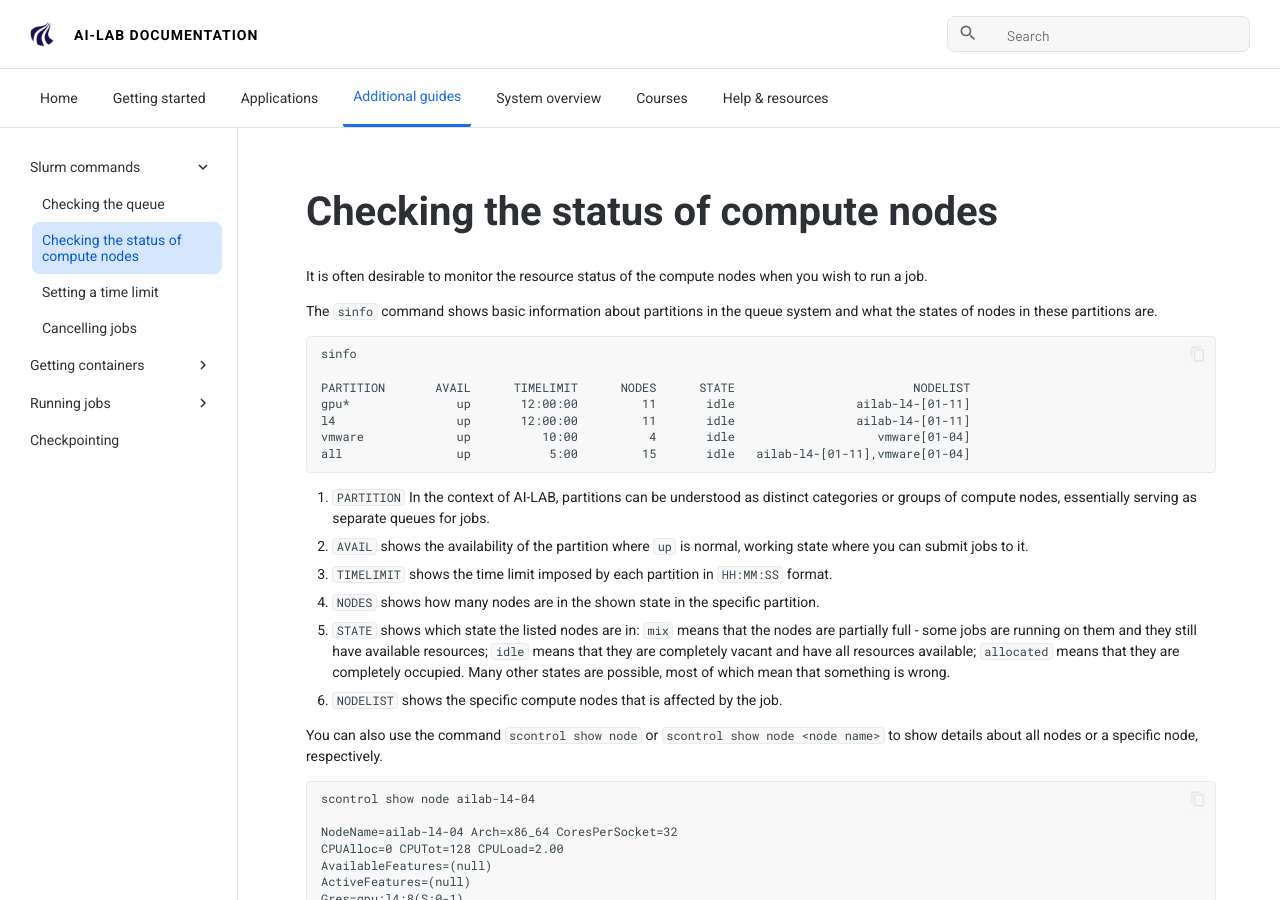
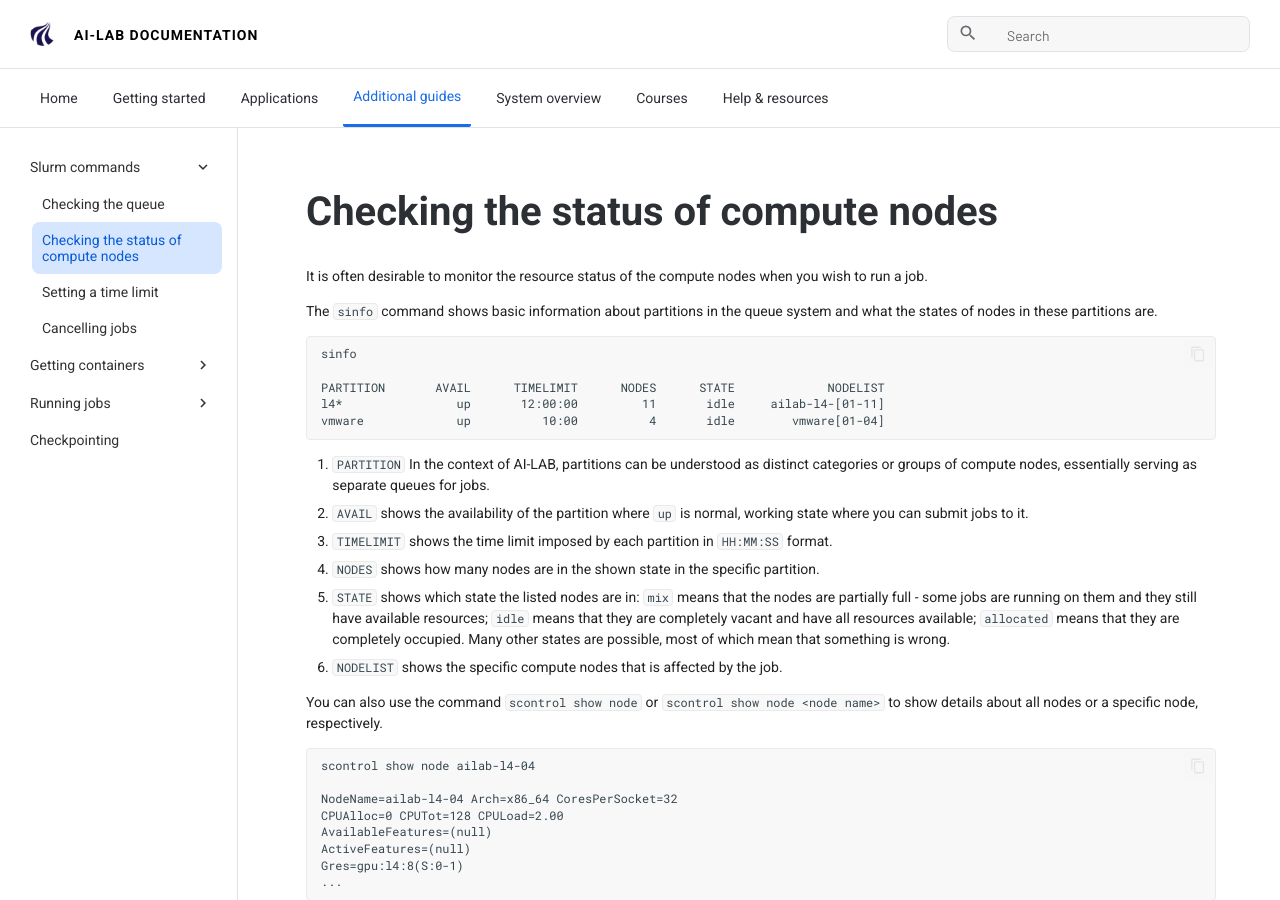
Before and after one commit to aau-claaudia/ailab-docs, an MkDocs documentation site: the page built from docs/additional-guides/checking-the-status-of-compute-nodes.md, in a window 1280 px wide and 900 px high. Built offline with MkDocs 1.6.1 and Material for MkDocs 9.7.7, drawn with Linux system fonts in a browser that asks for light colours.

Commit message:
small changes

````diff
--- a/docs/additional-guides/checking-the-status-of-compute-nodes.md
+++ b/docs/additional-guides/checking-the-status-of-compute-nodes.md
@@ -1,16 +1,13 @@
 It is often desirable to monitor the resource status of the compute nodes when you wish to run a job.
-
 
 The `sinfo` command shows basic information about partitions in the queue system and what the states of nodes in these partitions are.
 
 ```
 sinfo
 
-PARTITION       AVAIL      TIMELIMIT      NODES      STATE                         NODELIST
-gpu*               up       12:00:00         11       idle                 ailab-l4-[01-11]
-l4                 up       12:00:00         11       idle                 ailab-l4-[01-11]
-vmware             up          10:00          4       idle                    vmware[01-04]
-all                up           5:00         15       idle   ailab-l4-[01-11],vmware[01-04]
+PARTITION       AVAIL      TIMELIMIT      NODES      STATE             NODELIST
+l4*                up       12:00:00         11       idle     ailab-l4-[01-11]
+vmware             up          10:00          4       idle        vmware[01-04]
 ```
 
 1.  `PARTITION` In the context of AI-LAB, partitions can be understood as distinct categories or groups of compute nodes, essentially serving as separate queues for jobs.
````
Also changed, not shown: docs/getting-started/before-you-begin.md (+1 -1 lines).
